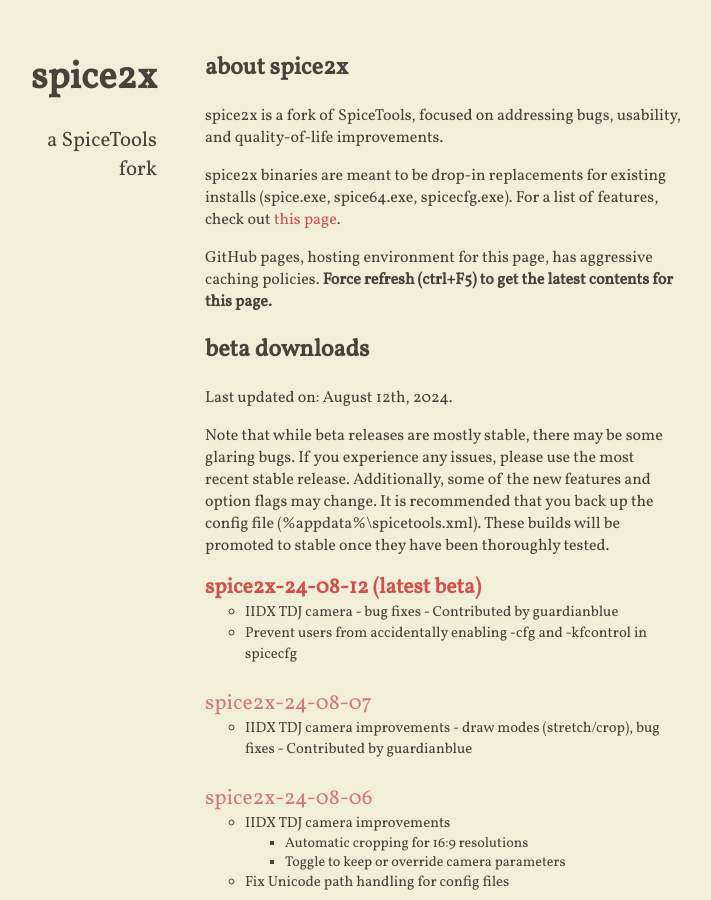
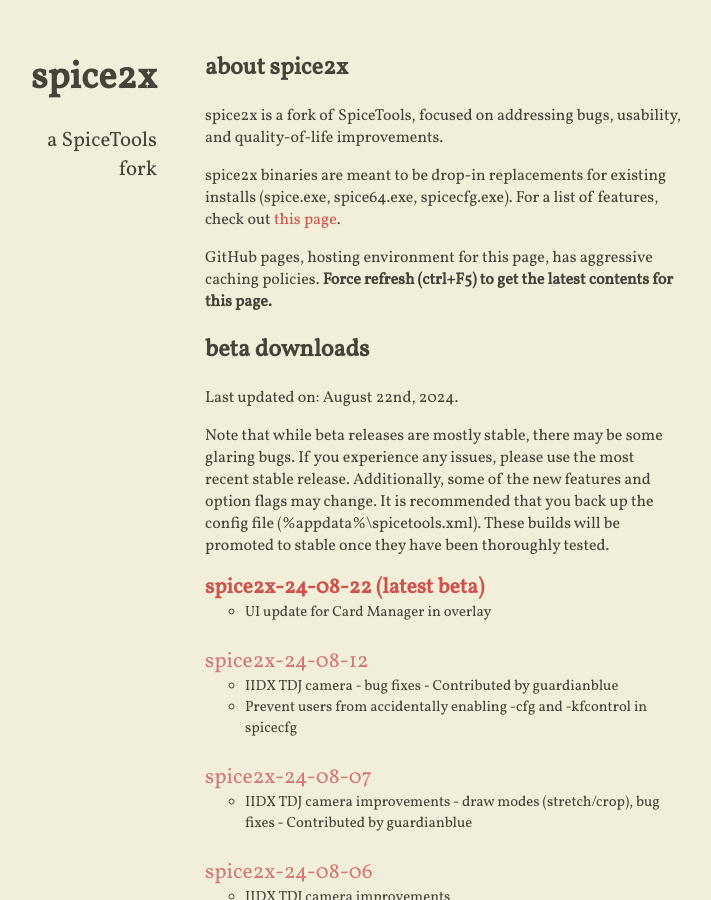
Before and after one commit to spice2x/spice2x.github.io, a Jekyll site: the page built from docs/index.html, in a window 1280 px wide and 900 px high. Shown: the whole window, without its empty margins (299-1010 px from the left). Built offline with Jekyll 4.4.1, drawn with Linux system fonts in a browser that asks for light colours; nearby versions of some CDN libraries.

Commit message:
24-08-22

```diff
--- a/docs/_includes/content.html
+++ b/docs/_includes/content.html
@@ -11,7 +11,7 @@
 
 <h2>beta downloads</h2>
 
-<p>Last updated on: August 12th, 2024.</p>
+<p>Last updated on: August 22nd, 2024.</p>
 
 <p>Note that while beta releases are mostly stable, there may be some glaring bugs. If you experience any issues, please
   use the most recent stable release. Additionally, some of the new features and option flags may change. It is
@@ -19,6 +19,14 @@
   stable once they have been thoroughly tested.
 </p>
 <ul class="downloads-beta highlight-latest">
+  <li>
+    <a class="download-link" href="https://github.com/spice2x/spice2x.github.io/releases/download/24-08-22/spice2x-24-08-22.zip">
+      spice2x-24-08-22
+    </a>
+    <ul>
+      <li>UI update for Card Manager in overlay</li>
+    </ul>
+  </li>
   <li>
     <a class="download-link" href="https://github.com/spice2x/spice2x.github.io/releases/download/24-08-12/spice2x-24-08-12.zip">
       spice2x-24-08-12
```
